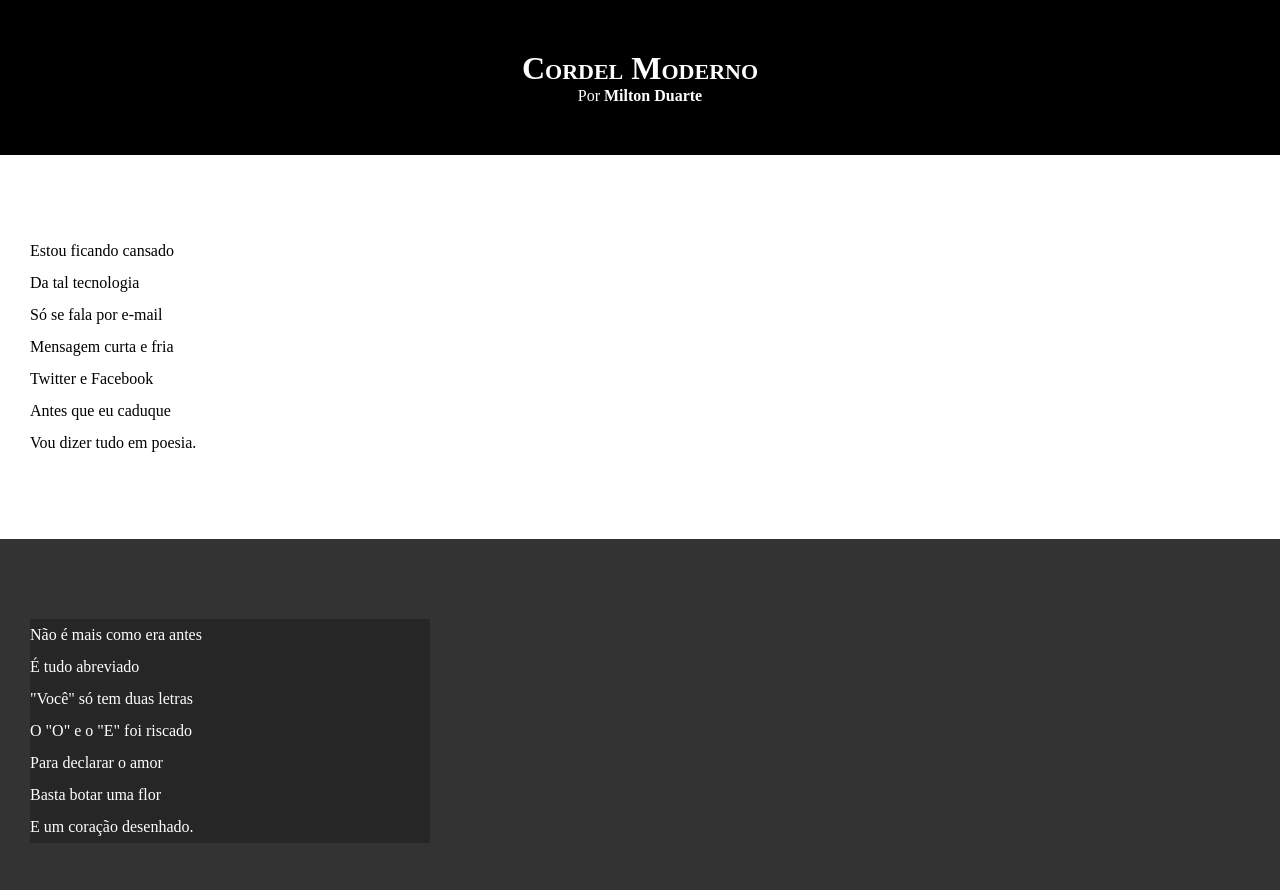
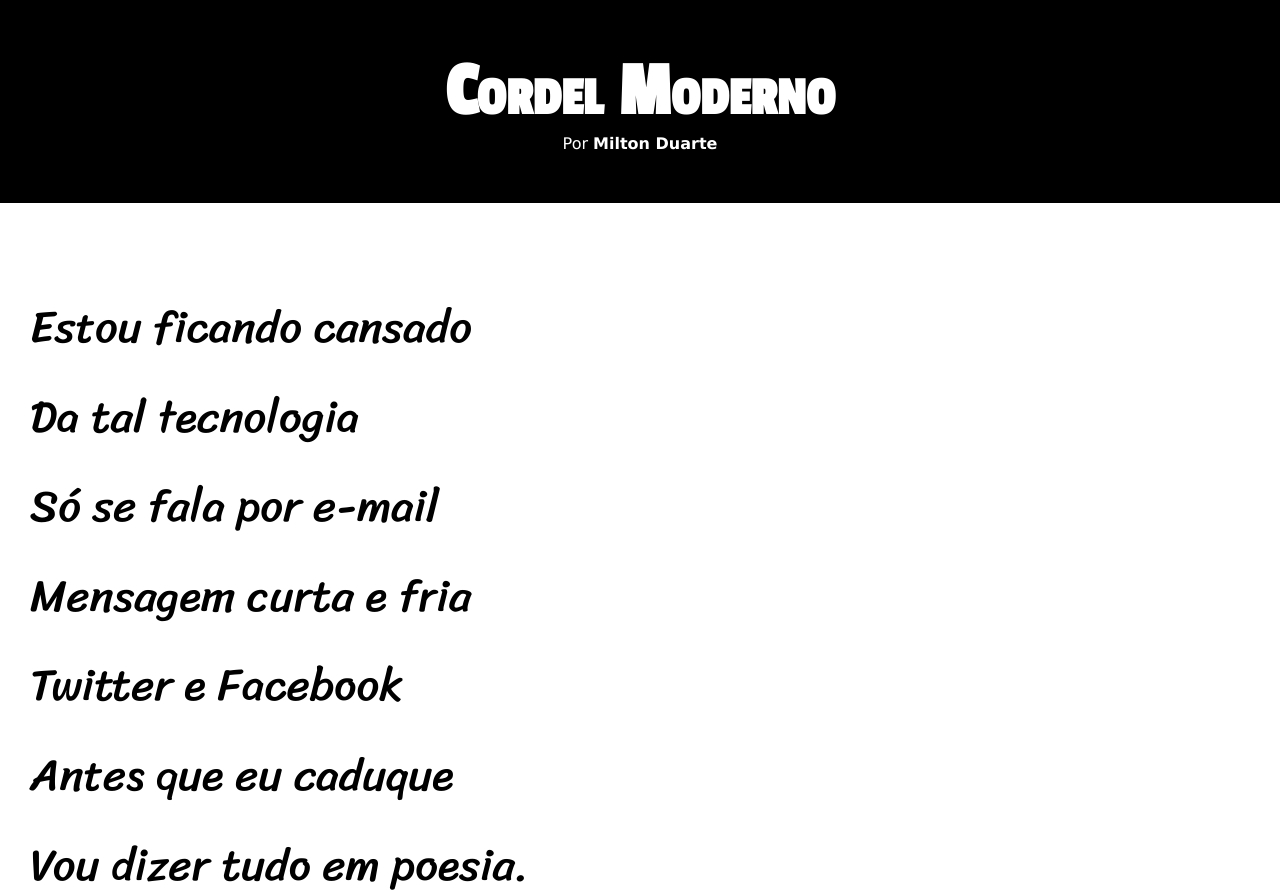
Before and after one commit to evandroaloli/html-css, a plain HTML site: page desafios/des012/index.html in a window 1280 px wide. Shown: the top 890 px of the page. Drawn offline with Linux system fonts and the light colour scheme.

Commit message:
atualização

```diff
--- a/desafios/des012/estilo/style.css
+++ b/desafios/des012/estilo/style.css
@@ -1,5 +1,14 @@
 @charset "UTF8" ;
 
+@import url('https://fonts.googleapis.com/css2? family= Passion+One & display=swap');
+
+@import url('https://fonts.googleapis.com/css2?family=Sriracha&display=swap');
+
+:root{
+    --fonte1 : Verdana, Geneva, Tahoma, sans-serif;
+    --fonte2: 'Passion One', sans-serif;
+    --fonte3: 'Sriracha', cursive;
+}
 *{
     margin: 0px;
     padding: 0px;
@@ -7,6 +16,8 @@
 html,body{
     min-height: 100vh;
     background-color: darkgray;
+    font-family: var(--fonte1);
+
 }
 header{
     background-color: black;
@@ -16,6 +27,8 @@ header{
 header > h1{
     padding-top:50px ;
     font-variant: small-caps;
+    font-family: var(--fonte2);
+    font-size: 6vw;
 }
 header > p{
     padding-bottom: 50px;
@@ -33,6 +46,8 @@ section{
     padding-bottom:10vh ;
     line-height: 2em;
     padding-left: 30px;
+    font-family: var(--fonte3);
+    font-size:  3.5vw;
 }
 section.normal{
     background-color: white;
@@ -43,7 +58,8 @@ section.imagem{
     color: white;
 }
 section.imagem > p{
-    width: 400px;
+    display: inline-block;
+    padding: 5px;
     background-color: rgba(0, 0, 0, 0.253);
 }
 
```
